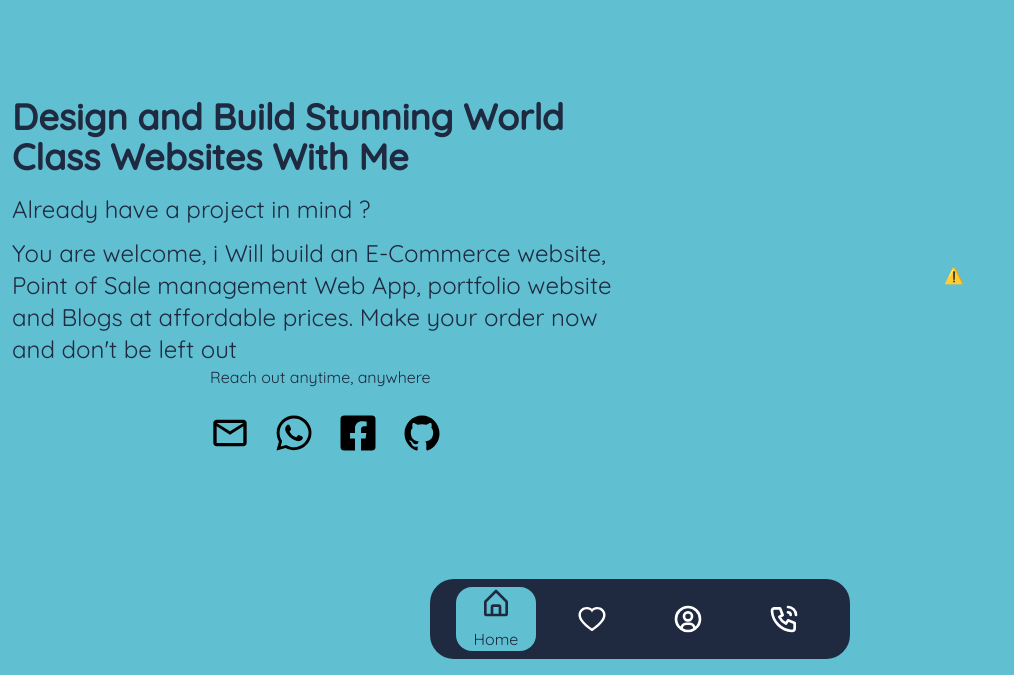
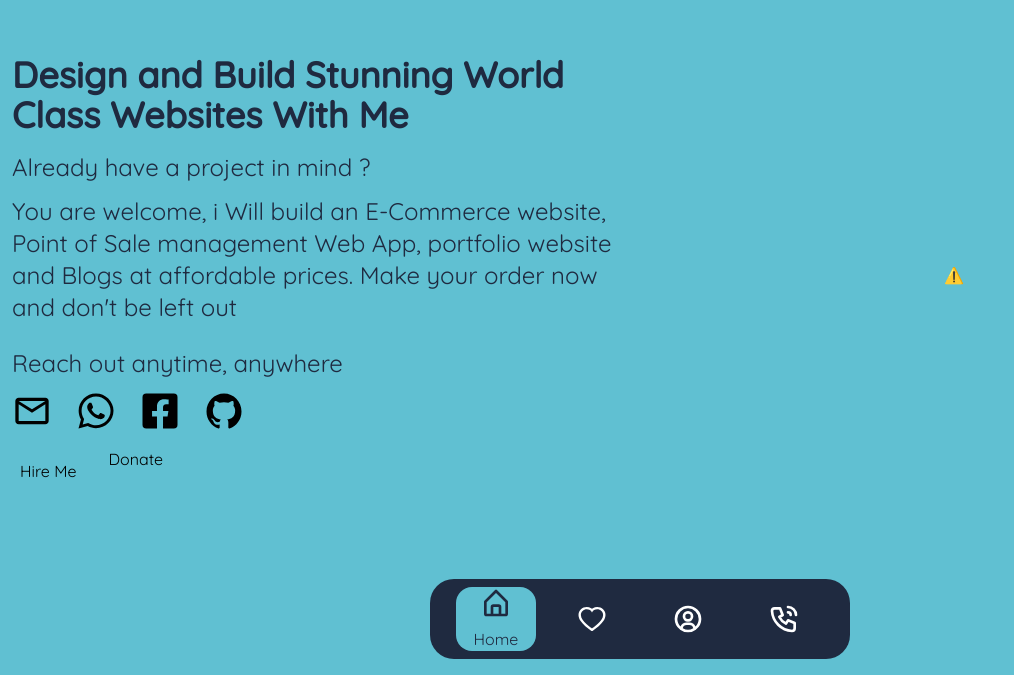
Before and after one commit to DC-21/react-tailwind-bottom-nav-webapp, a React (Vite) app: page / in a window 1280 px wide. Shown: the part 125-800 px from the top of the page, without its empty margins (0-1014 px from the left). Built offline with nearby package versions, Linux system fonts and the light colour scheme; no server answers.

Commit message:
first commit

```diff
--- a/src/components/Hero.jsx
+++ b/src/components/Hero.jsx
@@ -1,5 +1,5 @@
 import React from "react";
-import { Player } from '@lottiefiles/react-lottie-player';
+import { Player } from "@lottiefiles/react-lottie-player";
 
 const Hero = () => {
   return (
@@ -10,16 +10,20 @@ const Hero = () => {
             <p className="text-left font-bold text-4xl text-[#1f2a40]">
               Design and Build Stunning World Class Websites With Me
             </p>
-            <p className="text-2xl pt-4 text-[#1f2a40]">Already have a project in mind ?</p>
+            <p className="text-2xl pt-4 text-[#1f2a40]">
+              Already have a project in mind ?
+            </p>
             <p className="text-2xl pt-3 text-[#1f2a40]">
               You are welcome, i Will build an E-Commerce website, Point of Sale
               management Web App, portfolio website and Blogs at affordable
               prices. Make your order now and don't be left out
             </p>
           </div>
-          <div className="justify-center">
-            <p className="text-left text-[#1f2a40]">Reach out anytime, anywhere</p>
-            <div className="flex gap-6 pt-6">
+          <div className="justify-center w-full pt-6">
+            <p className="text-left text-[#1f2a40] text-2xl">
+              Reach out anytime, anywhere
+            </p>
+            <div className="flex gap-6 pt-3 w-full">
               <a href="https://mailto:cholahkuboko@gmail.com">
                 <svg
                   viewBox="0 0 24 24"
@@ -62,16 +66,20 @@ const Hero = () => {
               </a>
             </div>
           </div>
+          <div className="w-full pt-4 flex gap-6">
+            <a className="py-3 px-2">Hire Me</a>
+            <a>Donate</a>
+          </div>
         </div>
         <div className="w-1/2 justify-center items-center flex">
-            <div className="justify-center">
+          <div className="justify-center">
             <Player
-            autoplay
-            loop
-            src='https://lottie.host/e45aa305-a945-42e0-8143-c6a65f155dc9/XmOLkBQvzU.json'
-            style={{ width: '100%', height: 'auto' }}
-          />
-            </div>
+              autoplay
+              loop
+              src="https://lottie.host/e45aa305-a945-42e0-8143-c6a65f155dc9/XmOLkBQvzU.json"
+              style={{ width: "100%", height: "auto" }}
+            />
+          </div>
         </div>
       </div>
     </div>
```
